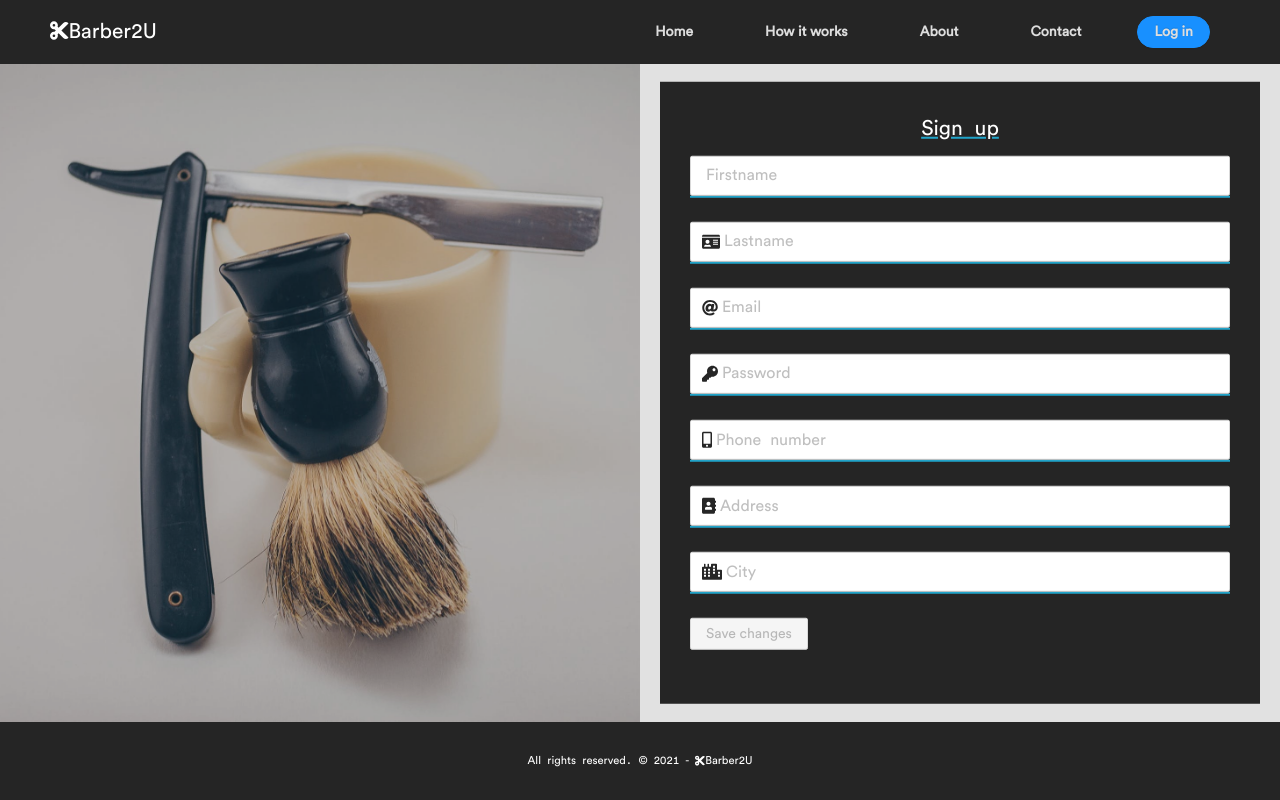
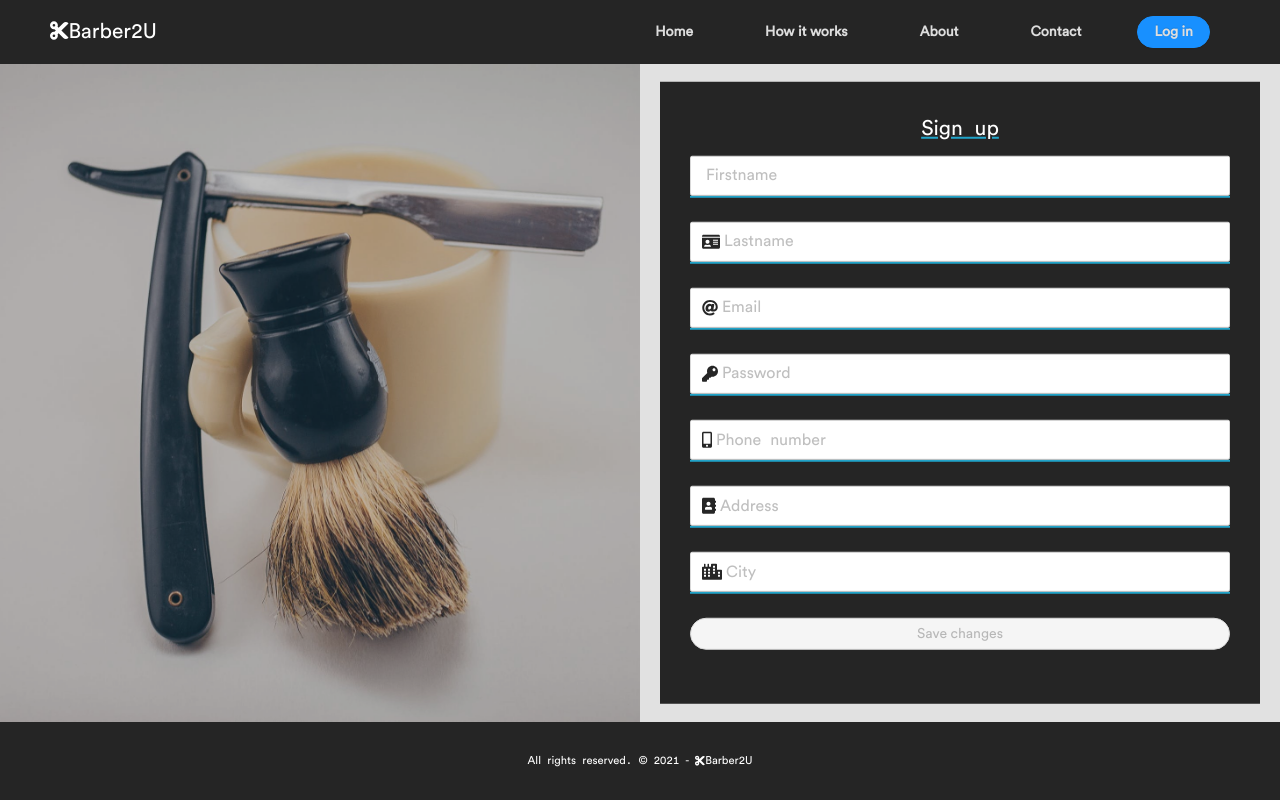
Before and after one commit to ItsMeSafak/barber2u-frontend, a React (Create React App) app: page /customer/signUp in a window 1280 px wide. Built offline with nearby package versions, Linux system fonts and the light colour scheme.

Commit message:
Change button

```diff
--- a/src/component/forms/signup/index.tsx
+++ b/src/component/forms/signup/index.tsx
@@ -154,6 +154,8 @@ const SignupForm: React.FC = () => {
                 <Form.Item>
                     <Button
                         type="primary"
+                        block
+                        shape="round"
                         htmlType="submit"
                         className={styles.saveButton}
                         disabled={!isEnabled()}
```
